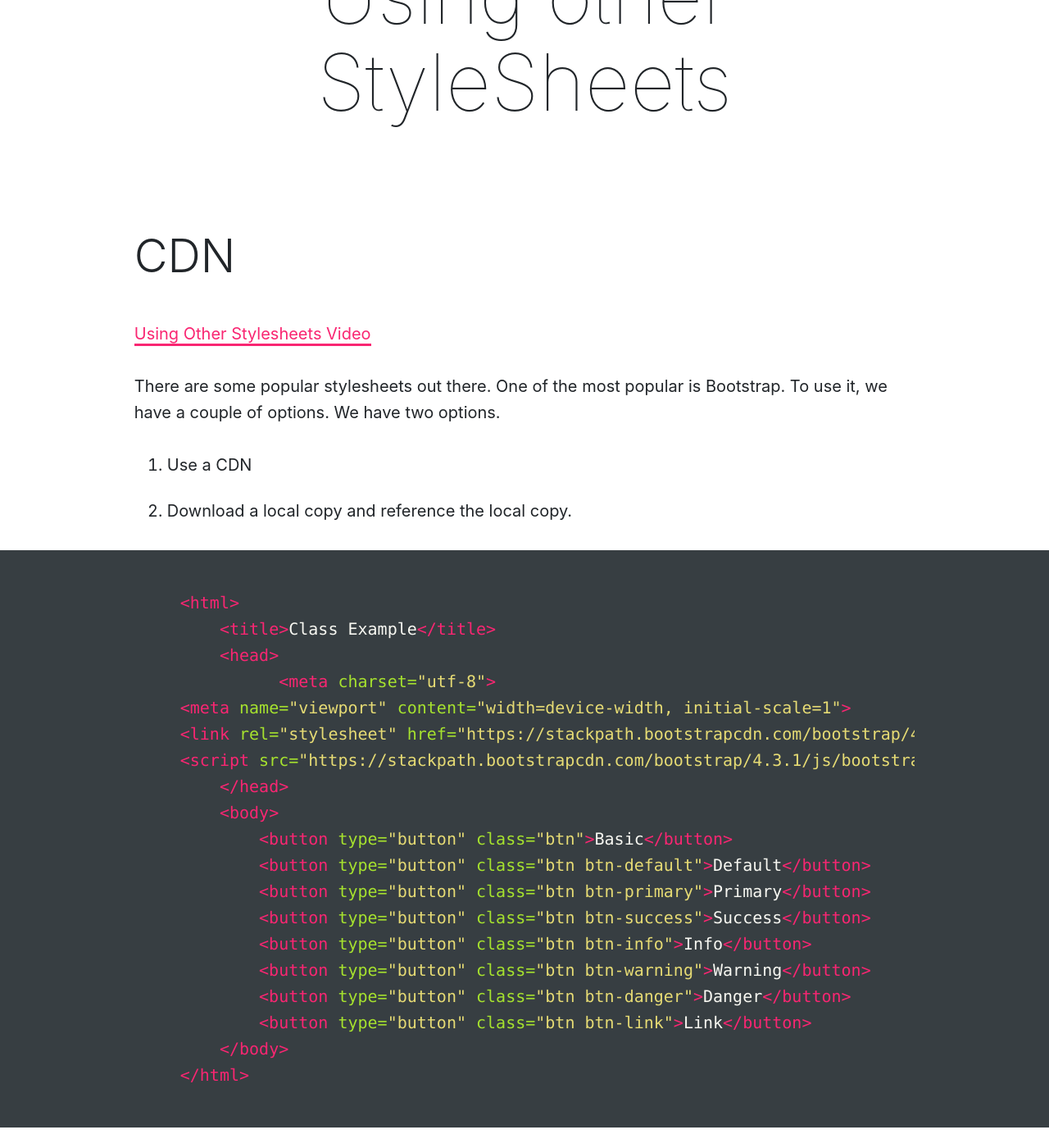
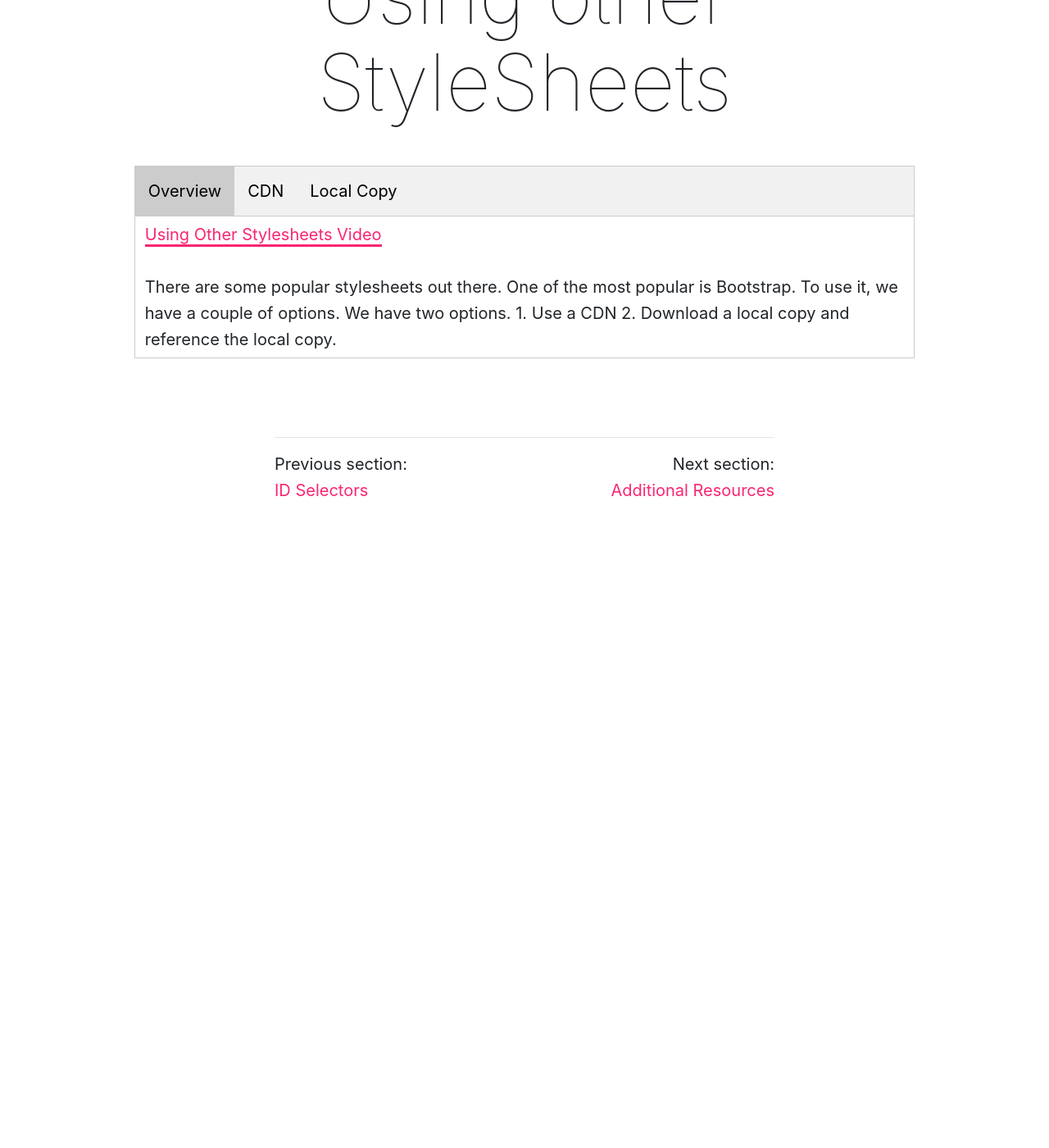
Before and after one commit to Montana-Media-Arts/120_CreativeCoding1-Fall2020, a Jekyll site: the page built from modules/week-7/_posts/2017-01-10-using-other-stylesheets.md, in a window 1280 px wide and 1400 px high, scrolled down 485 px. Shown: the whole window at 82% size. Built offline with Jekyll 4.4.1, drawn with Linux system fonts in a browser that asks for light colours; nearby versions of some CDN libraries; a script that is not in the unit is left out; after the commit the page ends 1115 px from its top, so only the background shows below that; some of the changed text lies outside the part shown.

Commit message:
Update 2017-01-10-using-other-stylesheets.md

````diff
--- a/modules/week-7/_posts/2017-01-10-using-other-stylesheets.md
+++ b/modules/week-7/_posts/2017-01-10-using-other-stylesheets.md
@@ -6,7 +6,14 @@ jotted: true
 
 # Using other StyleSheets
 
-## CDN
+<div class="tab">
+    <button class="tablinks active" onclick="openTab(event, 'Overview')">Overview</button>
+    <button class="tablinks" onclick="openTab(event, 'CDN')">CDN</button>
+    <button class="tablinks" onclick="openTab(event, 'Local')">Local Copy</button>
+</div>
+
+<!-- Tab content -->
+<div id="Overview" class="tabcontent" style="display:block">
 
 <p><a href="//www.youtube.com/embed/qu0rslp1jho" data-lity> Using Other Stylesheets Video</a></p>
 
@@ -14,6 +21,14 @@ There are some popular stylesheets out there. One of the most popular is Bootstr
 
 1. Use a CDN
 2. Download a local copy and reference the local copy.
+
+</div>
+
+<div id="CDN" class="tabcontent">
+
+<p><b>CDN Example</b></p>
+
+<div class="tabhtml" markdown="1">
 
 ```html
 <html>
@@ -37,29 +52,29 @@ There are some popular stylesheets out there. One of the most popular is Bootstr
 </html>
 ```
 
-Take a look at the `href` attribute in the `link` tag at the top inside the `head` tag. It points to what is called a CDN.  CDN stands for **Content Delivery Network** There are some benefits to using these.  Your CSS is always up to date whenever the author updates it.  However, it only works if you are online to apply this style. So, if you need an offline application, you may want to use a local copy.
+</div>
 
-## Local Copy
+<p>Take a look at the <b>href</b> attribute in the <b>link</b> tag at the top inside the <b>head</b> tag. It points to what is called a CDN.  CDN stands for <b>Content Delivery Network</b> There are some benefits to using these.  Your CSS is always up to date whenever the author updates it.  However, it only works if you are online to apply this style. So, if you need an offline application, you may want to use a local copy.</p>
 
-In the case of Bootstrap, you first go to:
+</div>
 
-1. Go to <a href="https://getbootstrap.com/" target="_new">Get Bootstrap</a>
+<div id="Local" class="tabcontent">
 
-2. Then, click on **Download**.
+<p>In the case of Bootstrap, you first go to:</p>
 
-3. Under **Compiled CSS and JS**, click **Download**.
+<ol>
+<li>Go to <a href="https://getbootstrap.com/" target="_new">Get Bootstrap</a></li>
+<li>Then, click on <b>Download</b>.</li>
+<li>Under <b>Compiled CSS and JS</b>, click <b>Download</b>.</li>
+<li>Download the zip file.</li>
+<li>Unzip and save the folder in a directory near your web page file.</li>
+<li>Download JQuery from: <a href="https://jquery.com/" target="_new">Get jQuery</a></li>
+<li>Then, click on <b>Download jQuery</b>.</li>
+<li>Right-click <b>Download the compressed, production jQuery 3.x.x</b> and save the file in your <b>js</b> folder with Bootstrap.</li>
+<li>Reference bootstrap like this (if your folder structure is set up like the following).</li>
+</ol>
 
-4. Download the zip file.
-
-5. Unzip and save the folder in a directory near your web page file.
-
-6. Download JQuery from: <a href="https://jquery.com/" target="_new">Get jQuery</a>
-
-7. Then, click on `Download jQuery`.
-
-8. Right-click `Download the compressed, production jQuery 3.x.x` and save the file in your `js` folder with Bootstrap.
-
-9. Reference bootstrap like this (if your folder structure is set up like the following).
+<div class="tabhtml" markdown="1">
 
 ```html
 <html>
@@ -84,4 +99,8 @@ In the case of Bootstrap, you first go to:
 </html>
 ```
 
-Did you see the same thing as before?  Unfortunately, it's not as simple as using a CDN. However, if you need an offline solution, this will work.  Downloading and saving libraries work for other styles (and JavaScript) that you may want to use in the future too.
+</div>
+
+<p>Did you see the same thing as before?  Unfortunately, it's not as simple as using a CDN. However, if you need an offline solution, this will work.  Downloading and saving libraries work for other styles (and JavaScript) that you may want to use in the future too.</p>
+
+</div>
````
